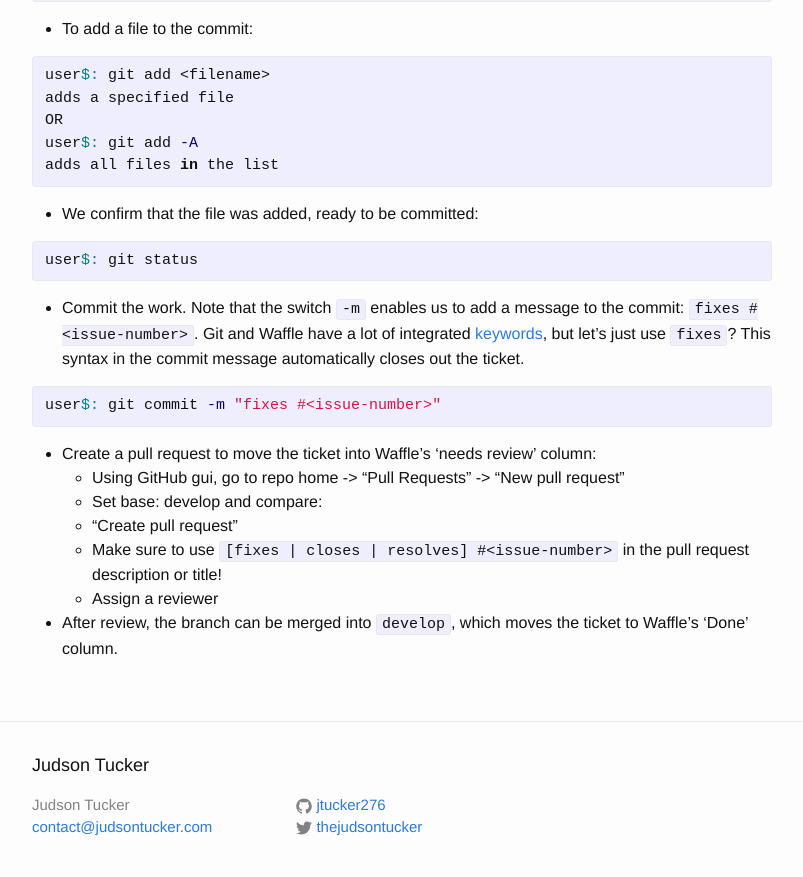
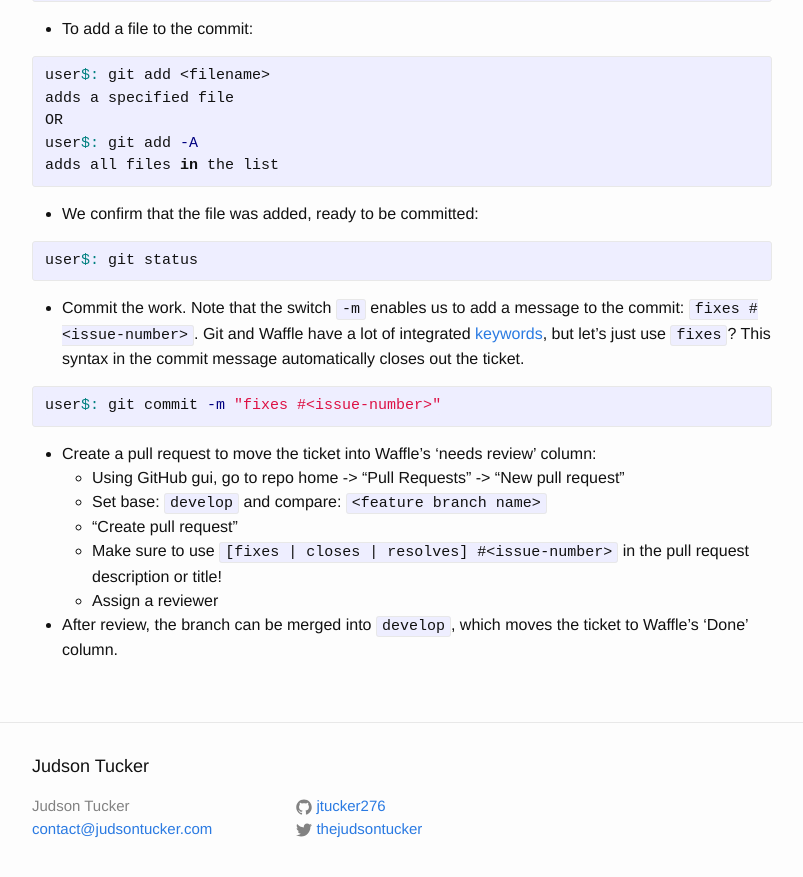
Before and after one commit to jtucker276/jtucker276.github.io, a Jekyll site: the page built from _posts/2016-01-18-csci-4712.markdown, in a window 1280 px wide and 900 px high, scrolled down 1124 px. Shown: the top 877 px of the window, without its empty margins (238-1041 px from the left). Built offline with Jekyll 4.4.1, drawn with Linux system fonts in a browser that asks for light colours.

Commit message:
fixing csci4712 markdown error

````diff
--- a/_posts/2016-01-18-csci-4712.markdown
+++ b/_posts/2016-01-18-csci-4712.markdown
@@ -62,7 +62,7 @@ user$: git commit -m "fixes #<issue-number>"
 
 - Create a pull request to move the ticket into Waffle's 'needs review' column:
   - Using GitHub gui, go to repo home -> "Pull Requests" -> "New pull request"
-  - Set base: develop and compare: <feature branch name>
+  - Set base: ```develop``` and compare: ```<feature branch name>```
   - "Create pull request"
   - Make sure to use ```[fixes | closes | resolves] #<issue-number>``` in the pull request description or title!
   - Assign a reviewer
````
